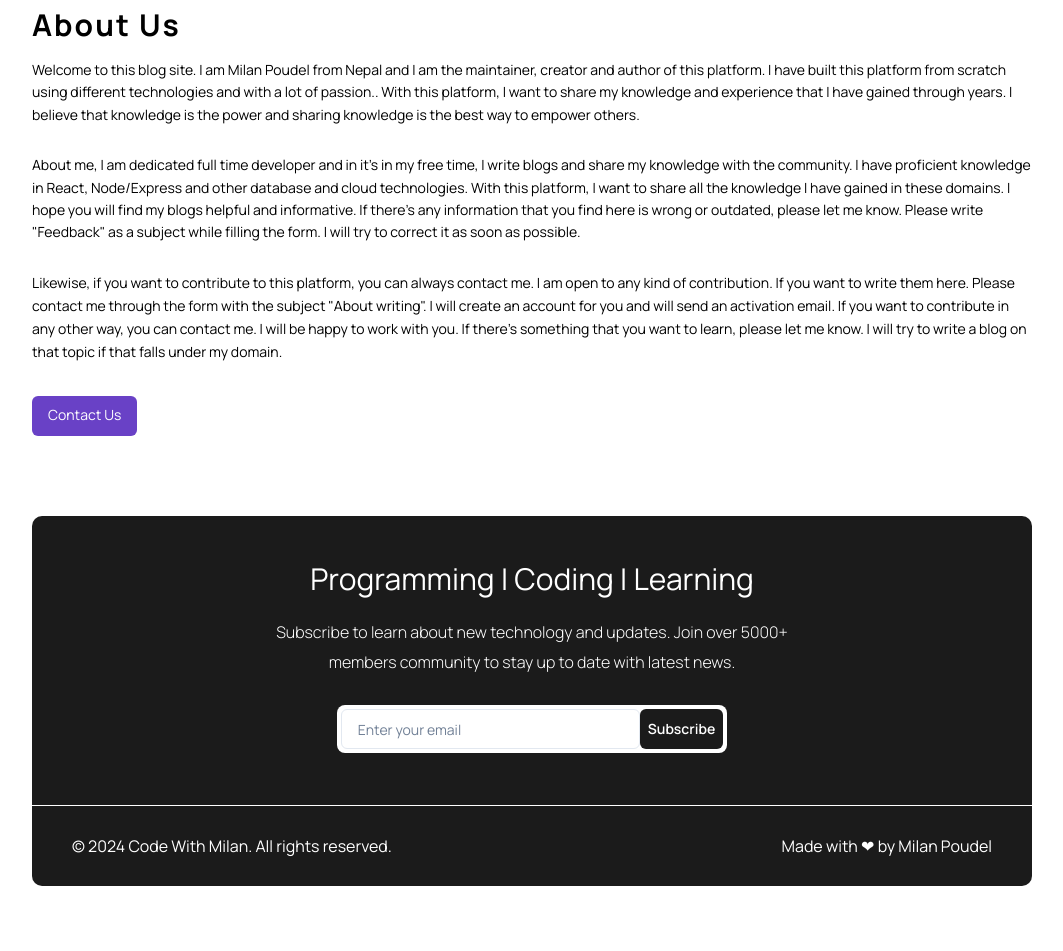
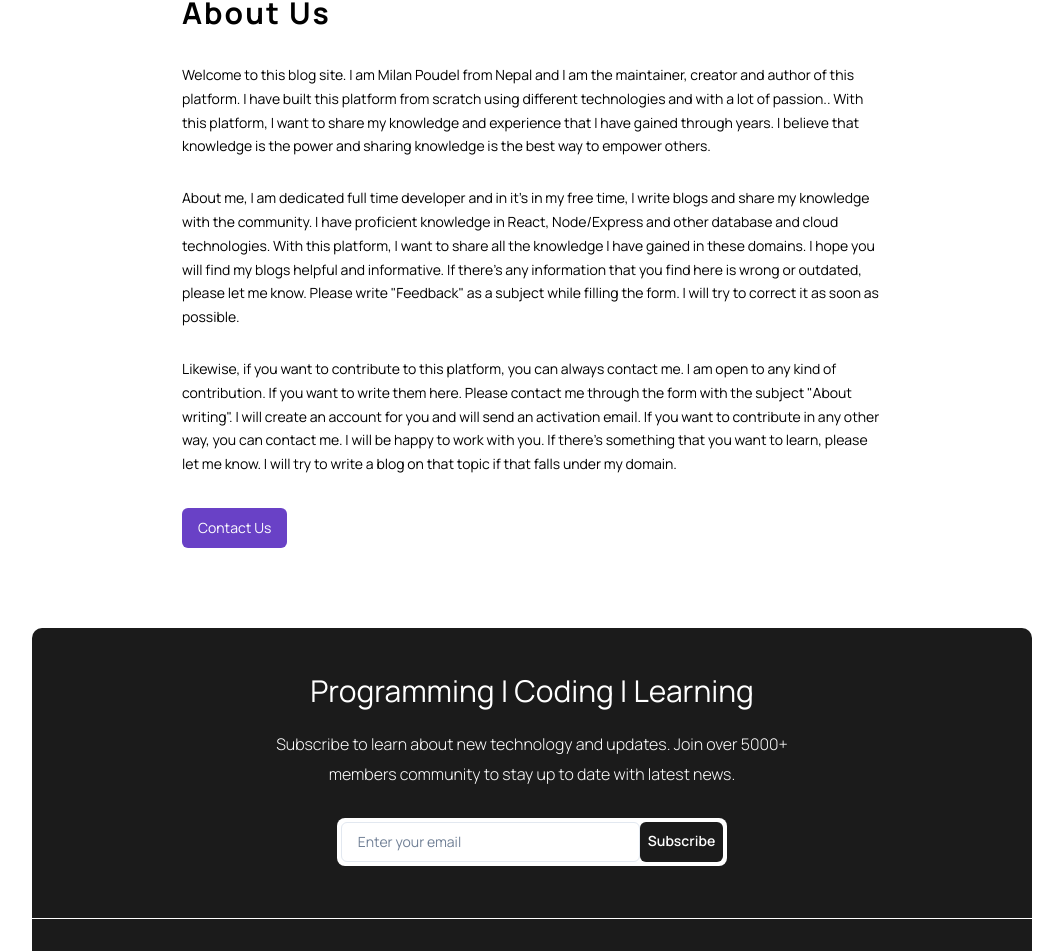
Before and after one commit to milanpoudelwebdeveloper/myblog, a Next.js app: page /about in a window 1280 px wide. Shown: the part 122-1073 px from the top of the page, without its empty margins (108-1171 px from the left). Before the commit the page ends 1036 px from the top, so only its background shows below. Built offline with nearby package versions, Linux system fonts and the light colour scheme; no server answers.

Commit message:
Responsive more fixes

```diff
--- a/src/components/Common/BlogCard.tsx
+++ b/src/components/Common/BlogCard.tsx
@@ -28,7 +28,7 @@ const BlogCard = ({ card, imageLoadFast = false }: Props) => {
       <Box
         minW="full"
         maxW="full"
-        minH={{ base: 220, lg: 250, '1xl': 280 }}
+        minH={{ base: 220, lg: 250, xl: 230, '1xl': 280 }}
         maxH="full"
         position="relative"
         borderRadius="0.75rem"
--- a/src/components/Common/FeaturedBlogPost.tsx
+++ b/src/components/Common/FeaturedBlogPost.tsx
@@ -30,7 +30,7 @@ const FeaturedBlogPost = ({ card }: Props) => {
         borderRadius={10}
         bgSize="cover"
         position="relative"
-        minW={{ base: 'full', md: 500, '1xl': 700 }}
+        minW={{ base: 'full', md: 500, xl: 560, '1xl': 700 }}
       >
         <Flex position="absolute" top={8} zIndex={12} left={{ base: 7, xl: 9 }} gap={2} fontSize={{ base: '10px', '1xl': 'xs' }}>
           {categories?.map((category, index) => (
@@ -56,7 +56,7 @@ const FeaturedBlogPost = ({ card }: Props) => {
           backgroundImage="linear-gradient(rgba(0, 0, 0, 0) 0%, rgba(27, 27, 27, 0.7))"
           zIndex={10}
         />
-        <Box w="full" minH={{ base: 280, md: 345, xl: 370, '1xl': 450 }} overflow="hidden" position="relative">
+        <Box w="full" minH={{ base: 280, md: 345, xl: 365, '1xl': 440 }} overflow="hidden" position="relative">
           <Image src={coverimage} alt={title} layout="fill" objectFit="cover" priority />
         </Box>
 
--- a/src/components/Common/Footer.tsx
+++ b/src/components/Common/Footer.tsx
@@ -1,4 +1,5 @@
 import { Box, Button, Flex, Input, Text } from '@chakra-ui/react'
+import Link from 'next/link'
 import { useRouter } from 'next/router'
 import React from 'react'
 
@@ -42,7 +43,15 @@ const Footer = () => {
         gap={4}
       >
         <Text fontSize={{ base: 'xs', md: 'sm', xl: 'md', '1xl': 'lg' }}>&copy; {currentYear} Code With Milan. All rights reserved.</Text>
-        <Text fontSize={{ base: 'xs', md: 'sm', xl: 'md', '1xl': 'lg' }}>Made with &#x2764; by Milan Poudel</Text>
+
+        <Flex fontSize={{ base: 'xs', md: 'sm', xl: 'md', '1xl': 'lg' }}>
+          <Text>Made with &#x2764; by </Text>
+          <Link href="https://milanpoudel1.com.np" target="_blank">
+            <Text color="#FFD700" ml={1} cursor="pointer">
+              Milan Poudel
+            </Text>
+          </Link>
+        </Flex>
       </Flex>
     </Box>
   )
--- a/src/components/RecentBlogs.tsx
+++ b/src/components/RecentBlogs.tsx
@@ -10,8 +10,8 @@ const RecentBlogs = ({ blogs }: { blogs: IBlog[] }) => {
       </Text>
       <Grid
         templateColumns={{ base: 'repeat(1, 1fr)', md: 'repeat(2, 1fr)', xl: 'repeat(3, 1fr)' }}
-        columnGap={{ base: 8, md: 10, lg: 14, '1xl': 12 }}
-        rowGap={8}
+        columnGap={{ base: 8, md: 10, lg: 14, xl: 8, '1xl': 12 }}
+        rowGap={{ base: 6, '1xl': 8 }}
         mt={8}
       >
         {blogs?.map((blog: IBlog) => <BlogCard card={blog} key={blog?.id} />)}
--- a/src/pages/about.tsx
+++ b/src/pages/about.tsx
@@ -14,24 +14,24 @@ const About = () => {
         link={`https://codewithmilan.com/${ABOUT}`}
       />
       <MainLayout>
-        <Box fontSize={{ base: 'sm', '1xl': 'md' }}>
-          <Text fontSize={{ base: '28px', xl: '30px', '1xl': '40px' }} fontWeight="700" letterSpacing="2px" my={3} as="h1">
+        <Box fontSize={{ base: 'sm', '1xl': 'lg' }} maxW={{ base: 700, '1xl': 870 }} mx="auto">
+          <Text fontSize={{ base: '28px', xl: '30px', '1xl': '40px' }} fontWeight="700" letterSpacing="2px" mb={7} as="h1">
             About Us
           </Text>
-          <Text lineHeight="1.6" as="h2">
+          <Text lineHeight="1.7" as="h2">
             Welcome to this blog site. I am Milan Poudel from Nepal and I am the maintainer, creator and author of this platform. I have
             built this platform from scratch using different technologies and with a lot of passion.. With this platform, I want to share my
             knowledge and experience that I have gained through years. I believe that knowledge is the power and sharing knowledge is the
             best way to empower others.
           </Text>
-          <Text mt={7} lineHeight="1.6" as="h2">
+          <Text mt={7} lineHeight="1.7" as="h2">
             About me, I am dedicated full time developer and in it&apos;s in my free time, I write blogs and share my knowledge with the
             community. I have proficient knowledge in React, Node/Express and other database and cloud technologies. With this platform, I
             want to share all the knowledge I have gained in these domains. I hope you will find my blogs helpful and informative. If
             there&apos;s any information that you find here is wrong or outdated, please let me know. Please write &quot;Feedback&quot; as a
             subject while filling the form. I will try to correct it as soon as possible.
           </Text>
-          <Text mt={7} mb={8} lineHeight="1.64" as="h2">
+          <Text mt={7} mb={8} lineHeight="1.7" as="h2">
             Likewise, if you want to contribute to this platform, you can always contact me. I am open to any kind of contribution. If you
             want to write them here. Please contact me through the form with the subject &quot;About writing&quot;. I will create an account
             for you and will send an activation email. If you want to contribute in any other way, you can contact me. I will be happy to
@@ -39,7 +39,7 @@ const About = () => {
             that falls under my domain.
           </Text>
           <Link href={CONTACT} shallow>
-            <Button bg="#6941C6" color="white" fontSize={{ md: 'sm', '1xl': 'md' }} fontWeight="normal">
+            <Button bg="#6941C6" color="white" fontSize={{ md: 'sm', '1xl': 'lg' }} fontWeight="normal">
               Contact Us
             </Button>
           </Link>
--- a/src/pages/contact.tsx
+++ b/src/pages/contact.tsx
@@ -35,7 +35,7 @@ const Contact = () => {
         description="Contact us for any kind of inquiry, feedback or any other work"
       />
       <MainLayout>
-        <Box>
+        <Box w={{ base: 'full', md: 700, '1xl': 870 }} mx="auto">
           <Text fontSize={{ base: '28px', xl: '30px', '1xl': '40px' }} fontWeight="700" letterSpacing="2px" mt={3} as="h1">
             Contact Us
           </Text>
```
